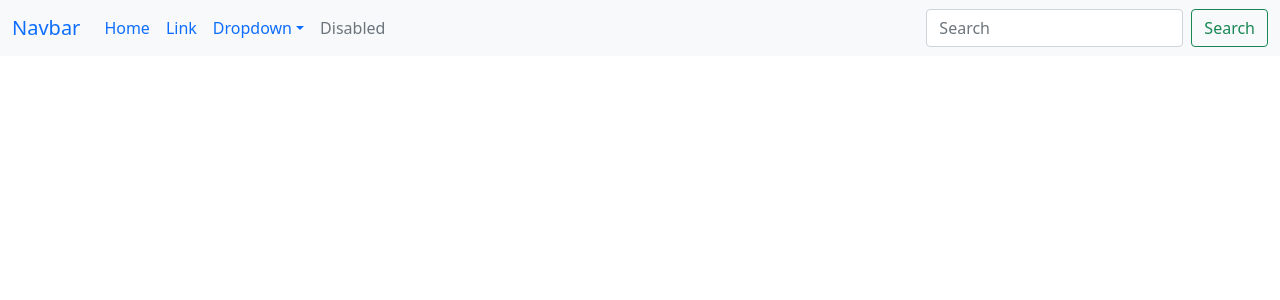
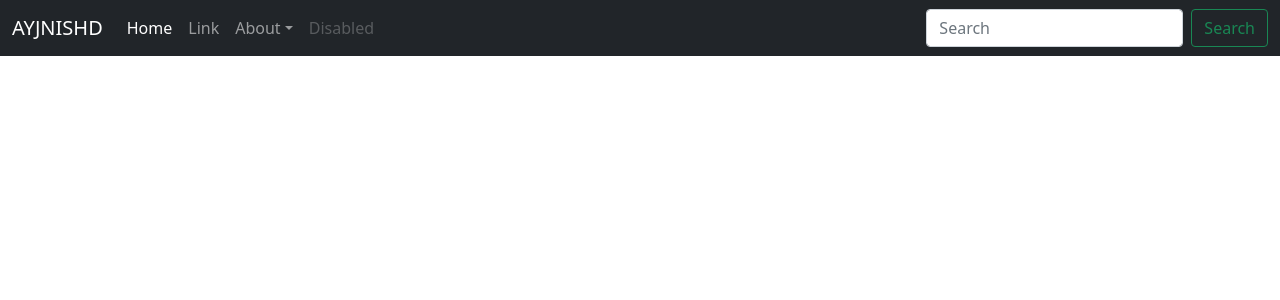
Before and after one commit to alokkumax/ayjnishd, a Next.js app: page / in a window 1280 px wide. Shown: the top 300 px of the page. Built offline with nearby package versions, Linux system fonts and the light colour scheme.

Commit message:
Developed BNavbar

```diff
--- a/components/layout/Navbar.js
+++ b/components/layout/Navbar.js
@@ -1,12 +1,13 @@
 import React from 'react'
+// import logo from ".../images/logo-sih.png"
 // import bootstrap from 'bootstrap'
 
 export default function Navbar() {
   return (
     <div>
-        <nav className="navbar navbar-expand-lg bg-light">
+        <nav className="navbar navbar-expand-lg navbar-dark bg-dark">
   <div className="container-fluid">
-    <a className="navbar-brand" href="#">Navbar</a>
+    <a className="navbar-brand" href="#">AYJNISHD</a>
     <button className="navbar-toggler" type="button" data-bs-toggle="collapse" data-bs-target="#navbarSupportedContent" aria-controls="navbarSupportedContent" aria-expanded="false" aria-label="Toggle navigation">
       <span className="navbar-toggler-icon"></span>
     </button>
@@ -20,13 +21,16 @@ export default function Navbar() {
         </li>
         <li className="nav-item dropdown">
           <a className="nav-link dropdown-toggle" href="#" role="button" data-bs-toggle="dropdown" aria-expanded="false">
-            Dropdown
+            About
           </a>
           <ul className="dropdown-menu">
-            <li><a className="dropdown-item" href="#">Action</a></li>
-            <li><a className="dropdown-item" href="#">Another action</a></li>
+            <li><a className="dropdown-item" href="#">Scheme</a></li>
+            <li><a className="dropdown-item" href="#">Institute </a></li>
             <li><hr className="dropdown-divider"/></li>
-            <li><a className="dropdown-item" href="#">Something else here</a></li>
+            <li><a className="dropdown-item" href="#">Regional Centres </a></li>
+            <li><a className="dropdown-item" href="#">Guidance And Support</a></li>
+            <li><a className="dropdown-item" href="#">Copyright Scheme</a></li>
+            <li><a className="dropdown-item" href="#">ADIP Scheme</a></li>
           </ul>
         </li>
         <li className="nav-item">
```
Also changed, not shown: images/logo-sih.png (added).
